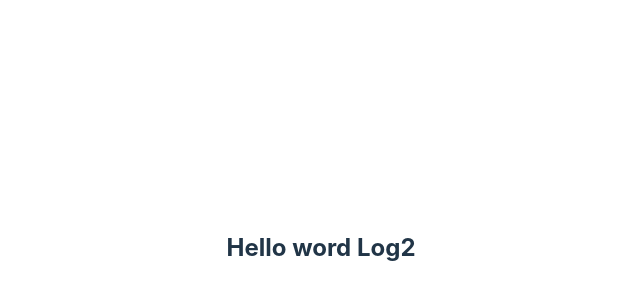
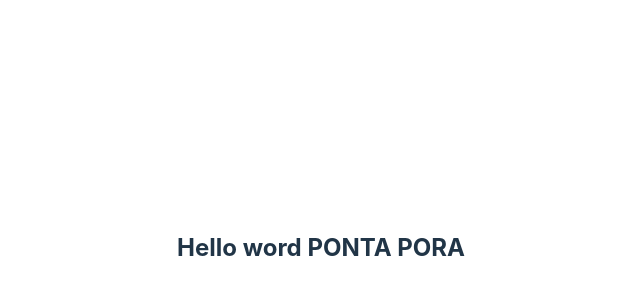
Before and after one commit to ARPDev-Desenvolvimento/init-react-vite-v5, a React (Vite) app: page / in a window 1280 px wide. Shown: the part 152-452 px from the top of the page, without its empty margins (319-959 px from the left). Built offline with nearby package versions, Linux system fonts and the light colour scheme.

Commit message:
upadate tast

```diff
--- a/src/App.tsx
+++ b/src/App.tsx
@@ -3,7 +3,7 @@ import './App.css'
 function App() {
 
   return (
-    <h2>Hello word Log2</h2>
+    <h2>Hello word PONTA PORA</h2>
   )
 }
 
```
